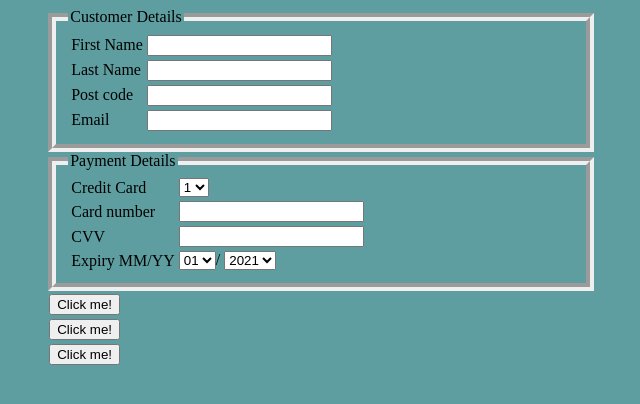
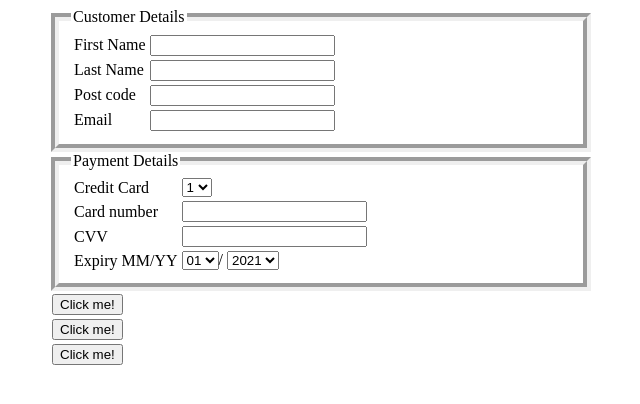
Before and after one commit to SimonWilliamCollins/tafeAssignment, a plain HTML site: page index.html in a window 1280 px wide. Shown: the whole page, without its empty margins (341-981 px from the left). Drawn offline with Linux system fonts and the light colour scheme.

Commit message:
lt saved

```diff
--- a/css/assignment.css
+++ b/css/assignment.css
@@ -5,7 +5,7 @@
     border-width: 8px;
 }
 .container{
-    width: 40%;
+    width: 20%;
     min-width: 500px;
     margin: 0 auto;
     font-family: 'Roboto Slab', serif;
@@ -14,6 +14,3 @@
 table tr td {
     margin: 0 auto;
 }
-html {
-    background-color:cadetblue;
-}
```
